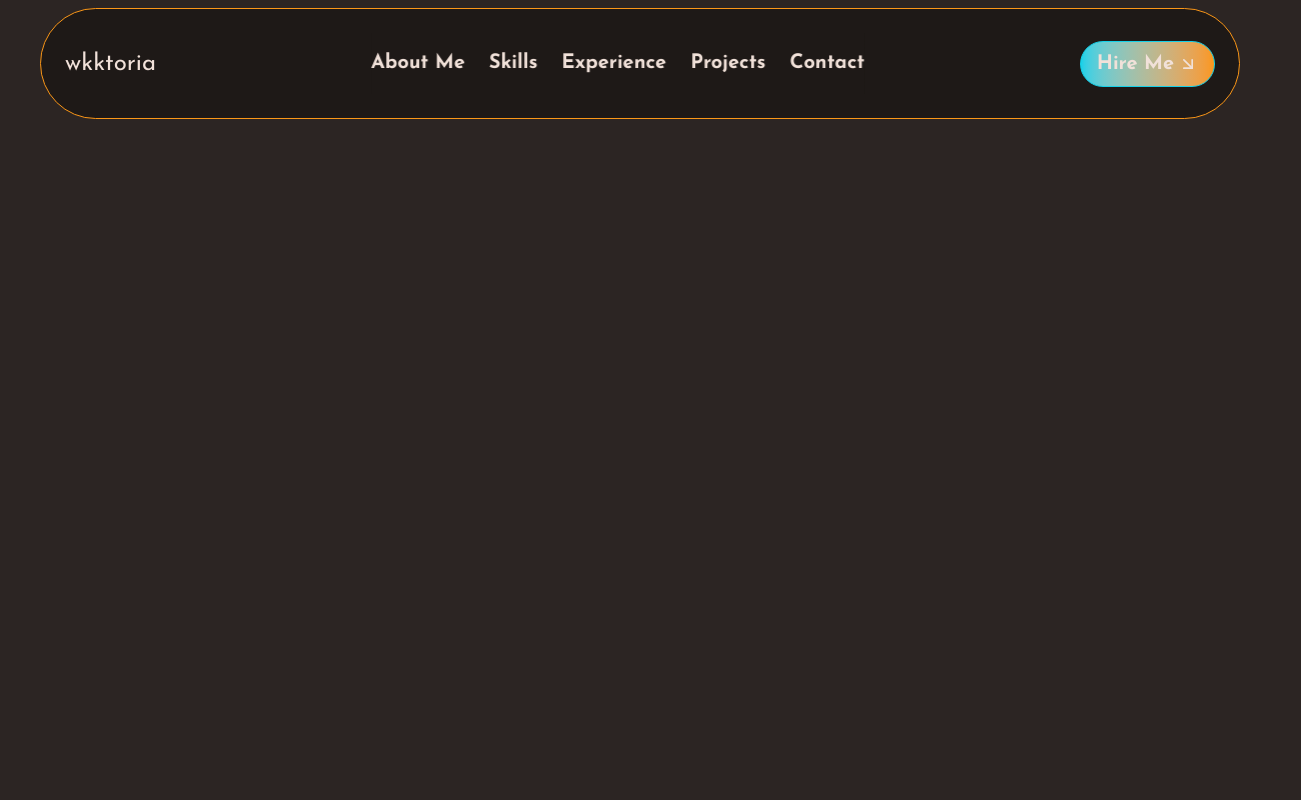
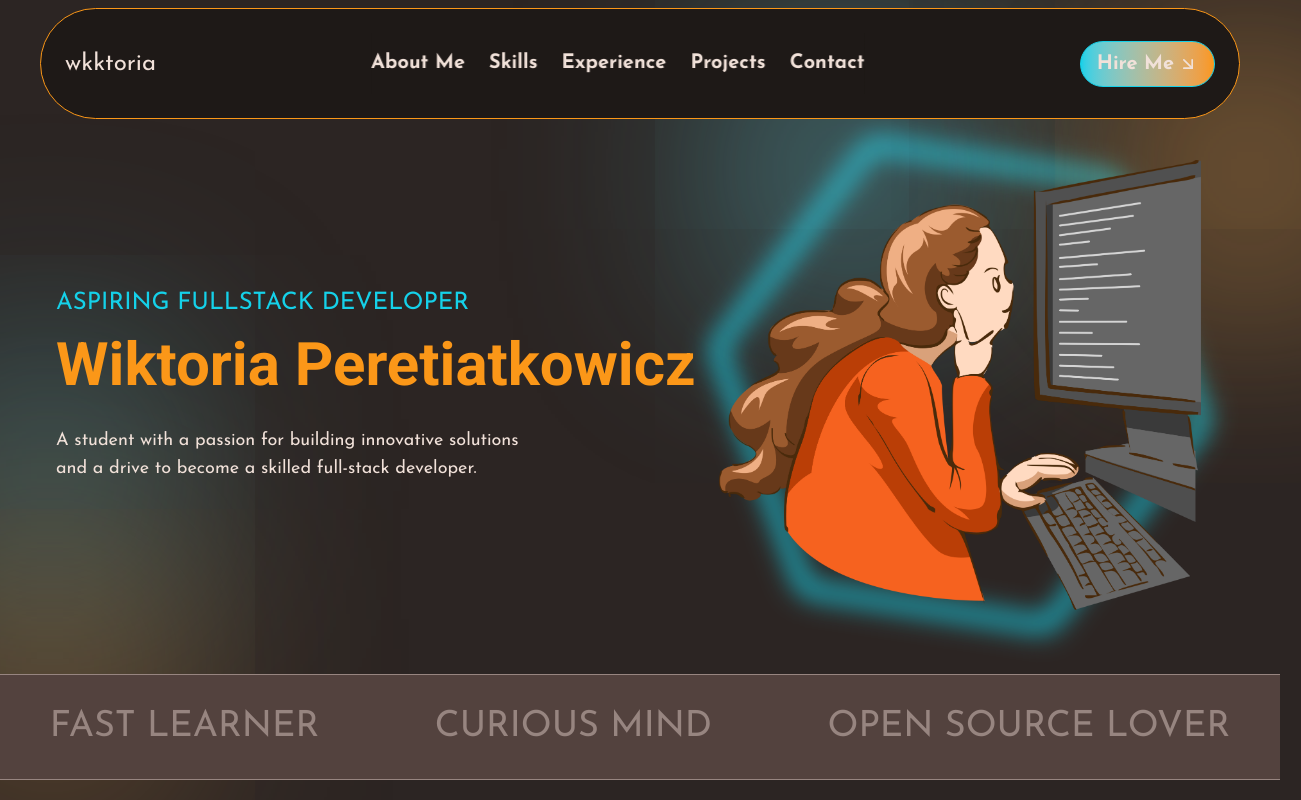
Before and after one commit to wkktoria/wkktoria.github.io, a React (Vite) app: page / in a window 1280 px wide. Shown: the whole page, 1301 px wide, since content can reach past the window. Built offline with nearby package versions, Linux system fonts and the light colour scheme.

Commit message:
Create hero section

```diff
--- a/src/App.jsx
+++ b/src/App.jsx
@@ -1,9 +1,13 @@
+import HeroMain from "./sections/hero/HeroMain";
 import NavbarMain from "./components/navbar/NavbarMain";
+import SubHero from "./sections/subhero/SubHero";
 
 function App() {
   return (
     <main className="font-body">
       <NavbarMain />
+      <HeroMain />
+      <SubHero />
     </main>
   );
 }
--- a/src/index.css
+++ b/src/index.css
@@ -28,6 +28,8 @@
   --color-darkGrey: #3f4441;
   /* BOX SHADOWS */
   --shadow-cyan: 0 0 20px 0 rgba(94, 206, 220, 0.5);
+  --shadow-cyanMedium: 10px 10px 200px 150px rgba(94, 206, 220, 0.5);
+  --shadow-orangeMedium: 10px 10px 200px 150px rgba(240, 169, 79, 0.5);
 }
 
 body {
--- /dev/null
+++ b/src/sections/hero/HeroGradient.jsx
@@ -0,0 +1,14 @@
+import React from "react";
+
+const HeroGradient = () => {
+  return (
+    <div>
+      <div className="shadow-cyanMedium absolute top-0 right-[400px] -z-10 animate-pulse"></div>
+      <div className="shadow-orangeMedium absolute top-0 right-0 -z-10 animate-pulse"></div>
+      <div className="shadow-cyanMedium absolute top-[300px] left-0 -z-10 opacity-50"></div>
+      <div className="shadow-orangeMedium absolute top-[500px] left-0 -z-10 opacity-50"></div>
+    </div>
+  );
+};
+
+export default HeroGradient;
--- /dev/null
+++ b/src/sections/hero/HeroMain.jsx
@@ -0,0 +1,18 @@
+import React from "react";
+import HeroText from "./HeroText";
+import HeroPicture from "./HeroPicture";
+import HeroGradient from "./HeroGradient";
+
+const HeroMain = () => {
+  return (
+    <div className="pt-40 pb-16">
+      <div className="flex md:flex-row sm:flex-col max-w-[1200px] mx-auto justify-between items-center relative px-4">
+        <HeroText />
+        <HeroPicture />
+        <HeroGradient />
+      </div>
+    </div>
+  );
+};
+
+export default HeroMain;
--- /dev/null
+++ b/src/sections/hero/HeroPicture.jsx
@@ -0,0 +1,20 @@
+import React from "react";
+import { PiHexagonThin } from "react-icons/pi";
+
+const HeroPicture = () => {
+  return (
+    <div className="h-full flex items-center justify-center">
+      <img
+        src="/images/developer.png"
+        alt="Developer"
+        className="max-h-[450px] w-auto"
+      />
+
+      <div className="absolute -z-10 flex justify-center items-center animate-pulse">
+        <PiHexagonThin className="md:h-[90%] sm:h-[120%] min-h-[600px] w-auto text-cyan blur-md animate-[spin_20s_linear_infinite]" />
+      </div>
+    </div>
+  );
+};
+
+export default HeroPicture;
--- /dev/null
+++ b/src/sections/hero/HeroText.jsx
@@ -0,0 +1,20 @@
+import React from "react";
+
+const HeroText = () => {
+  return (
+    <div className="flex flex-col gap-4 h-full justify-center md:text-left sm:text-center">
+      <h2 className="lg:text-2xl sm:text-xl uppercase text-cyan">
+        Aspiring Fullstack Developer
+      </h2>
+      <h1 className="md:text-[2.8rem] lg:text-6xl sm:text-4xl font-bold font-special text-orange">
+        Wiktoria Peretiatkowicz
+      </h1>
+      <p className="text-lg mt-4 text-white">
+        A student with a passion for building innovative solutions
+        <br /> and a drive to become a skilled full-stack developer.
+      </p>
+    </div>
+  );
+};
+
+export default HeroText;
--- /dev/null
+++ b/src/sections/subhero/SubHero.jsx
@@ -0,0 +1,13 @@
+import React from "react";
+
+const SubHero = () => {
+  return (
+    <div className="w-full border-y border-lightGrey text-lightGrey flex justify-around uppercase xl:text-4xl md:text-2xl sm:text-4xl py-8 items-center gap-4 bg-brown">
+      <p className="md:block sm:hidden">fast learner</p>
+      <p className="md:block sm:hidden">curious mind</p>
+      <p>open source lover</p>
+    </div>
+  );
+};
+
+export default SubHero;
```
Also changed, not shown: public/images/developer.png (added).
